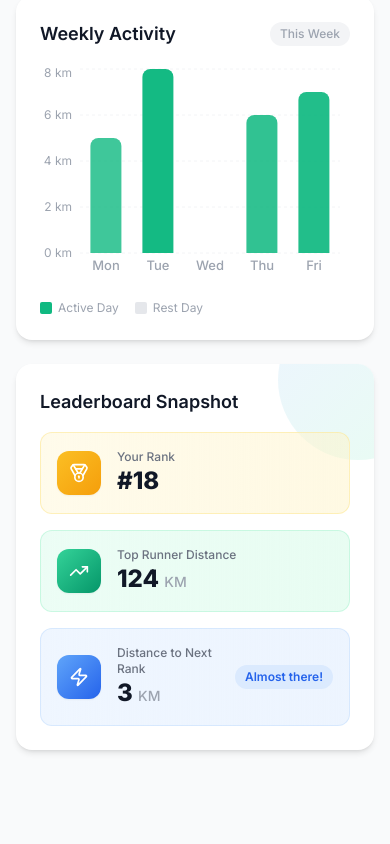
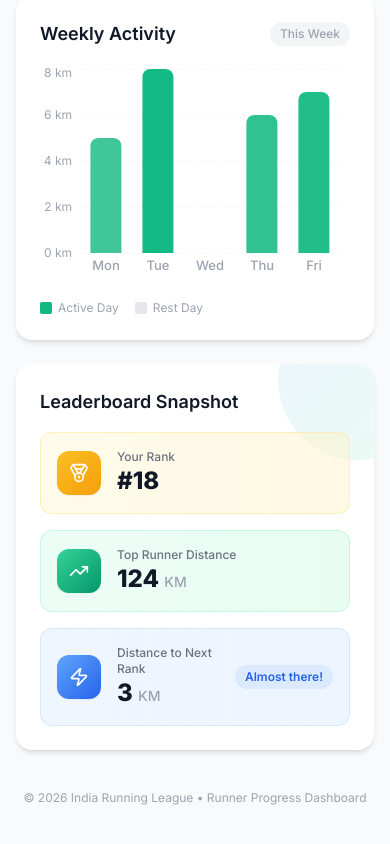
Before and after one commit to AkaHarshit/India_Running_League, a React (Vite) app: page / in a window 390 px wide. Shown: the part 835-1679 px from the top of the page. Before the commit the page ends 1609 px from the top, so only its background shows below. Built offline with nearby package versions, Linux system fonts and the light colour scheme.

Commit message:
feat(App): add footer and finalize responsive dashboard layout

```diff
--- a/src/App.jsx
+++ b/src/App.jsx
@@ -7,10 +7,22 @@ import LeaderboardCard from "./components/LeaderboardCard";
 import { runnerData, weeklyActivity } from "./data/mockData";
 
 function App() {
-  const { runner, challenge, tier, target_distance, completed_distance, remaining_distance, progress_percentage, rank, top_runner_distance, distance_to_next_rank } = runnerData;
+  const {
+    runner,
+    challenge,
+    tier,
+    target_distance,
+    completed_distance,
+    remaining_distance,
+    progress_percentage,
+    rank,
+    top_runner_distance,
+    distance_to_next_rank,
+  } = runnerData;
 
   return (
     <div className="min-h-screen bg-gray-50">
+      {/* Header */}
       <header className="bg-white/80 backdrop-blur-md border-b border-gray-100 sticky top-0 z-50">
         <div className="max-w-5xl mx-auto px-4 sm:px-6 py-4 flex items-center justify-between">
           <div className="flex items-center gap-3">
@@ -18,8 +30,12 @@ function App() {
               <Activity className="w-5 h-5 text-white" />
             </div>
             <div>
-              <h1 className="text-lg font-bold text-gray-900 leading-tight">India Running League</h1>
-              <p className="text-xs text-gray-400 font-medium">Runner Dashboard</p>
+              <h1 className="text-lg font-bold text-gray-900 leading-tight">
+                India Running League
+              </h1>
+              <p className="text-xs text-gray-400 font-medium">
+                Runner Dashboard
+              </p>
             </div>
           </div>
           <div className="hidden sm:flex items-center gap-2 text-xs font-medium text-primary-600 bg-primary-50 px-3 py-1.5 rounded-full border border-primary-200">
@@ -28,22 +44,43 @@ function App() {
           </div>
         </div>
       </header>
+
+      {/* Main content */}
       <main className="max-w-5xl mx-auto px-4 sm:px-6 py-6 sm:py-8">
+        {/* Section 1: Runner Info */}
         <section className="mb-6">
           <RunnerInfo runner={runner} challenge={challenge} tier={tier} />
         </section>
+
+        {/* Section 2: Progress Visualization */}
         <section className="mb-6 grid grid-cols-1 md:grid-cols-3 gap-6">
           <div className="md:col-span-2">
-            <ProgressBar target={target_distance} completed={completed_distance} remaining={remaining_distance} percentage={progress_percentage} />
+            <ProgressBar
+              target={target_distance}
+              completed={completed_distance}
+              remaining={remaining_distance}
+              percentage={progress_percentage}
+            />
           </div>
           <div className="md:col-span-1">
             <CircularProgress percentage={progress_percentage} />
           </div>
         </section>
+
+        {/* Section 3 & 4: Activity + Leaderboard */}
         <section className="grid grid-cols-1 lg:grid-cols-2 gap-6">
           <WeeklyActivity data={weeklyActivity} />
-          <LeaderboardCard rank={rank} topRunnerDistance={top_runner_distance} distanceToNextRank={distance_to_next_rank} />
+          <LeaderboardCard
+            rank={rank}
+            topRunnerDistance={top_runner_distance}
+            distanceToNextRank={distance_to_next_rank}
+          />
         </section>
+
+        {/* Footer */}
+        <footer className="mt-10 text-center text-xs text-gray-400 pb-6">
+          <p>© 2026 India Running League • Runner Progress Dashboard</p>
+        </footer>
       </main>
     </div>
   );
```
